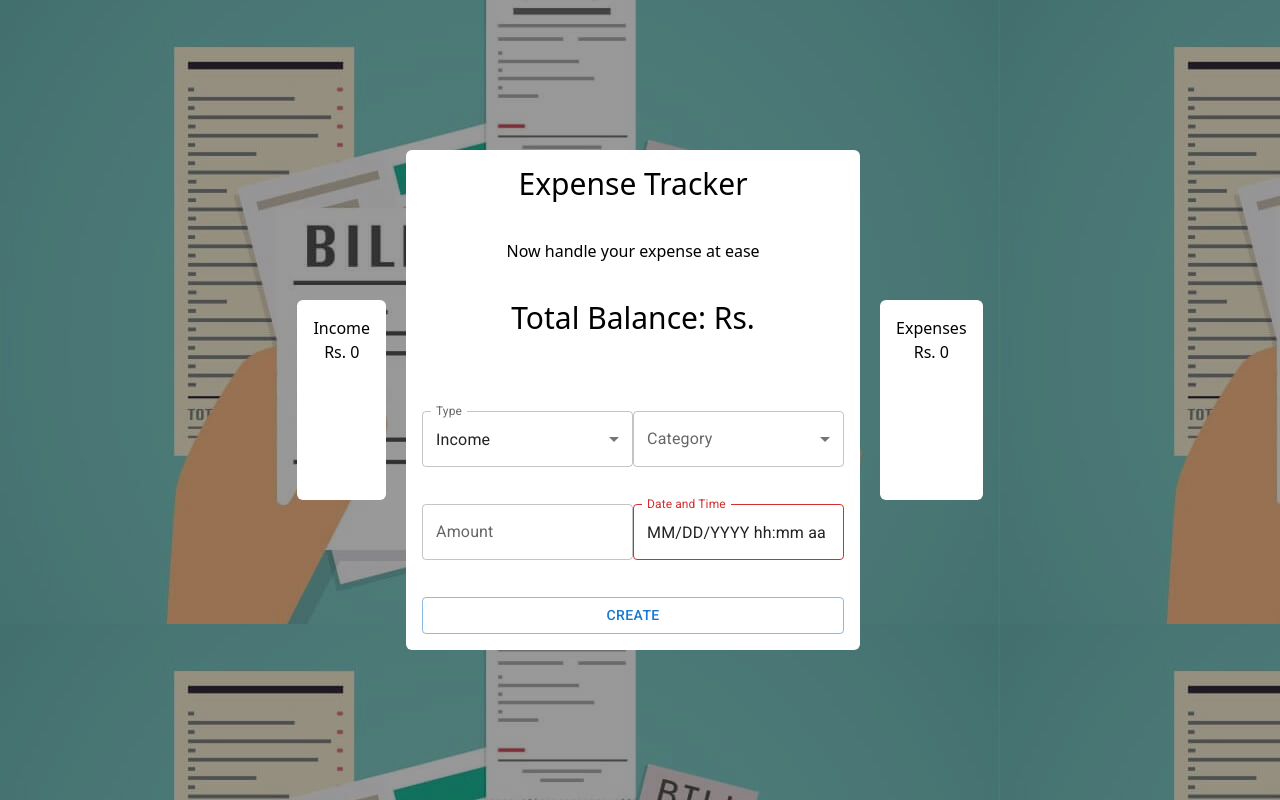
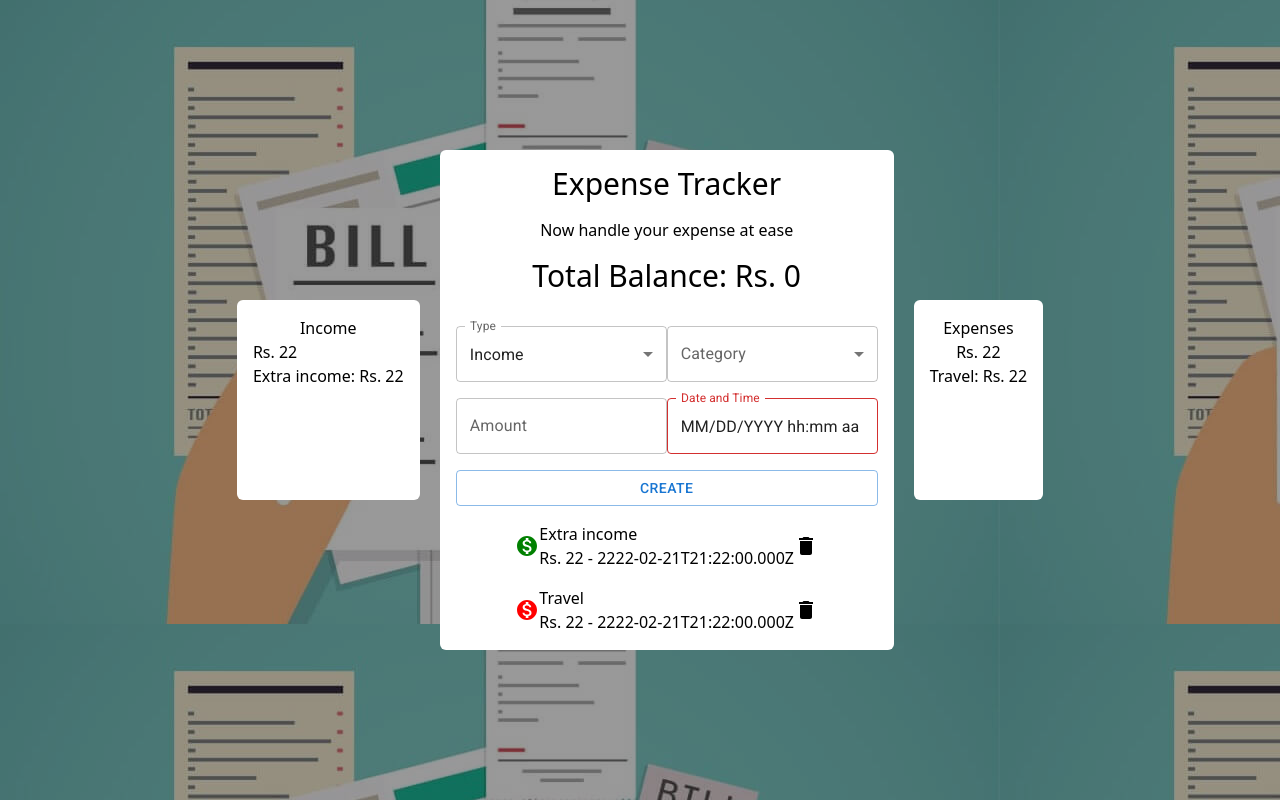
Before and after one commit to rohanasif/expensetracker_rtk, a React (Vite) app: page / in a window 1280 px wide. Built offline with nearby package versions, Linux system fonts and the light colour scheme; data requests are answered from the project's data file.

Commit message:
balance updates in db but not in state

```diff
--- a/db.json
+++ b/db.json
@@ -1,6 +1,21 @@
 {
-  "transactions": [],
+  "transactions": [
+    {
+      "id": "7d8a36d8-033d-49ae-9695-c967ff9581fb",
+      "type": "income",
+      "category": "Extra income",
+      "amount": "22",
+      "datetime": "2222-02-21T21:22:00.000Z"
+    },
+    {
+      "id": "b38e2f24-5835-4cd0-8632-362631983619",
+      "type": "expense",
+      "category": "Travel",
+      "amount": "22",
+      "datetime": "2222-02-21T21:22:00.000Z"
+    }
+  ],
   "balance": {
-    "amount": null
+    "amount": 0
   }
 }
--- a/src/components/AddRemove.jsx
+++ b/src/components/AddRemove.jsx
@@ -26,7 +26,7 @@ const AddRemove = () => {
   const [amount, setAmount] = useState("");
   const [datetime, setDateTime] = useState("");
   const { data } = useGetBalanceQuery();
-  const balance = data?.balance;
+  const balance = data?.amount;
   const expenseCategories = [
     "Bills",
     "Car",
--- a/src/components/Transaction.jsx
+++ b/src/components/Transaction.jsx
@@ -1,14 +1,22 @@
 import MonetizationOnIcon from "@mui/icons-material/MonetizationOn";
 import DeleteIcon from "@mui/icons-material/Delete";
 import { useDispatch } from "react-redux";
-import { useDeleteTransactionMutation } from "../slice/apiSlice";
+import {
+  useDeleteTransactionMutation,
+  useGetBalanceQuery,
+} from "../slice/apiSlice";
 import { deleteTransact } from "../slice/transactionSlice";
 const Transaction = ({ transaction }) => {
   const [deleteT, response] = useDeleteTransactionMutation();
   const dispatch = useDispatch();
+  const { data } = useGetBalanceQuery();
+  const balance = data?.amount;
   const handleDelete = (t) => {
     dispatch(deleteTransact(t));
     deleteT(t.id);
+    updateBalance(
+      balance - (type === "income" ? parseFloat(amount) : -parseFloat(amount))
+    );
   };
   return (
     <div className="flex justify-between items-center">
--- a/src/slice/apiSlice.js
+++ b/src/slice/apiSlice.js
@@ -21,10 +21,10 @@ export const expenseApi = createApi({
       }),
     }),
     updateBalance: builder.mutation({
-      query: (amount) => ({
+      query: (number) => ({
         url: "balance",
         method: "PUT",
-        body: { amount: amount },
+        body: { amount: number },
       }),
       invalidatesTags: ["transactions"],
     }),
--- a/src/slice/transactionSlice.js
+++ b/src/slice/transactionSlice.js
@@ -29,6 +29,7 @@ const transactionSlice = createSlice({
             },
           }
         : state,
+
     deleteTransact: (state, action) =>
       action.payload.type === "expense"
         ? {
```
